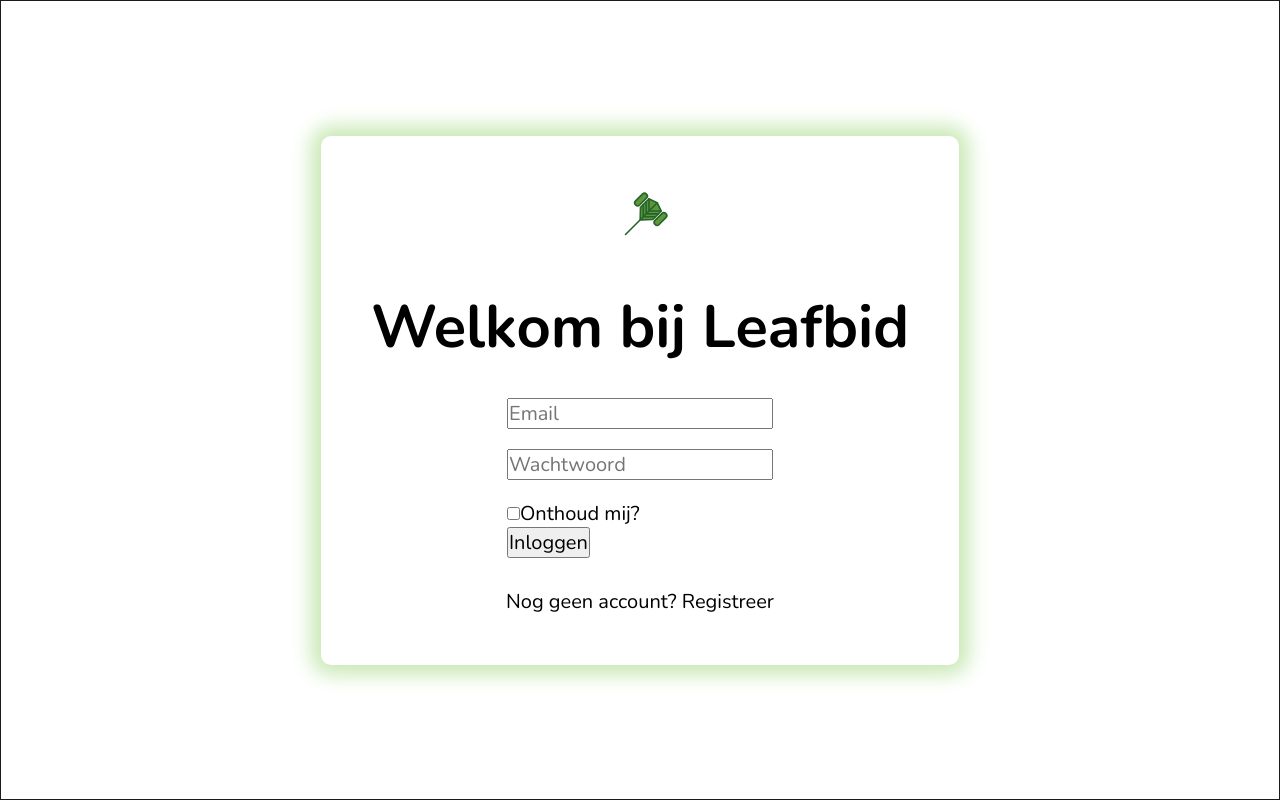
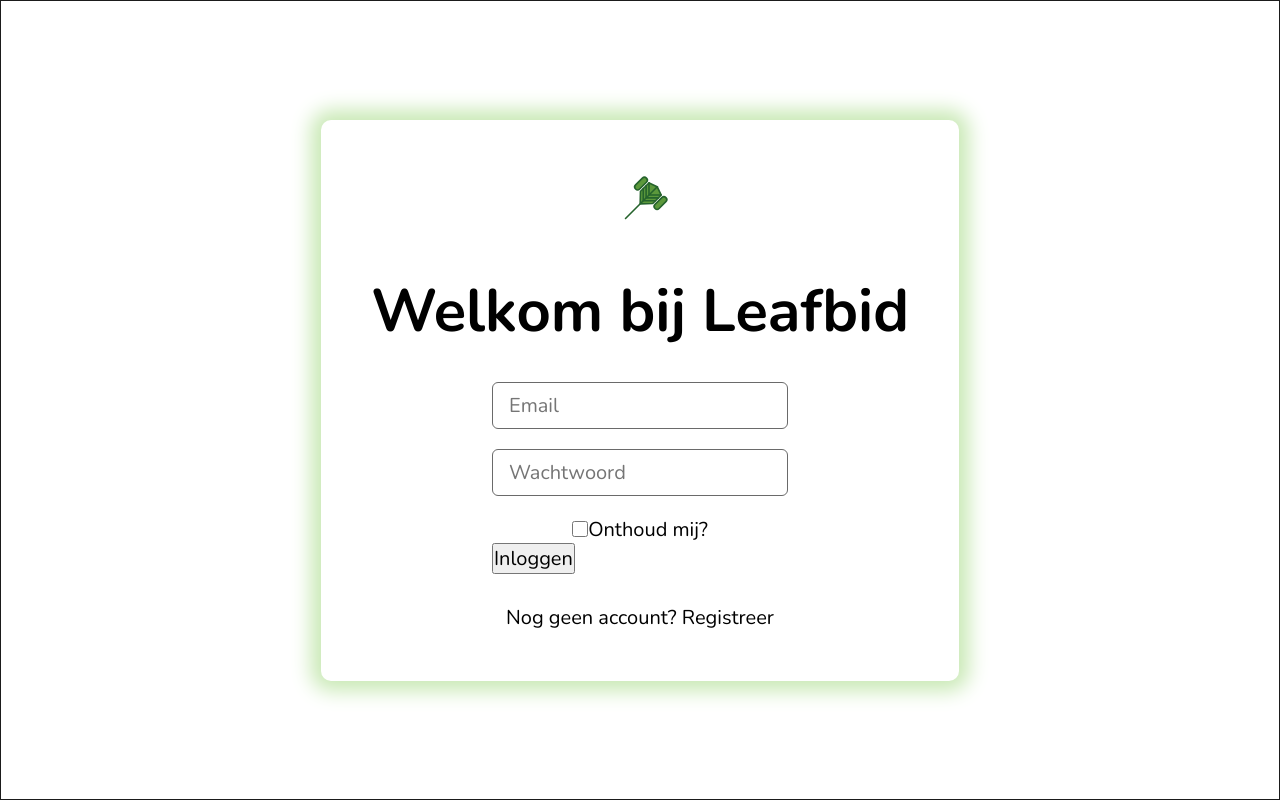
Before and after one commit to MishaOpstal/Floriday, a Next.js app in the folder LeafBidWeb/: page /Auth/Login in a window 1280 px wide. Built offline with nearby package versions, Linux system fonts and the light colour scheme.

Commit message:
Refactor login form to use Bootstrap and remove component
Replaced the custom LoginForm component with a Bootstrap-based form directly in the Login page. Updated styles in page.module.css and removed LoginForm.tsx and its CSS module to simplify and standardize the login UI.

```diff
--- a/LeafBidWeb/src/app/Auth/Login/page.module.css
+++ b/LeafBidWeb/src/app/Auth/Login/page.module.css
@@ -21,3 +21,27 @@
     background: #FFF;
     box-shadow: 0 0 20px 10px #C9E9B5;
 }
+
+.input{
+    display: flex;
+    padding: 9px 16px;
+    align-items: center;
+    gap: 8px;
+    align-self: stretch;
+    border-radius: 6px;
+    border: 1px solid #6A6A6A;
+    background: #FFF;
+}
+
+.check {
+    display: flex;
+    justify-content: center;
+    align-items: center;
+}
+
+.checkInput{
+    accent-color: #25632C;
+    width: 16px;
+    height: 16px;
+    color-scheme: transparent;
+}
--- a/LeafBidWeb/src/app/Auth/Login/page.tsx
+++ b/LeafBidWeb/src/app/Auth/Login/page.tsx
@@ -2,6 +2,7 @@ import Image from 'next/image';
 import Link from 'next/link';
 import s from './page.module.css';
 import "bootstrap/dist/css/bootstrap-grid.min.css"
+import Form from "react-bootstrap/Form";
 
 export default function LoginPage() {
     return (
@@ -22,26 +23,24 @@ export default function LoginPage() {
                 <form noValidate>
                     {/* Email */}
                     <div >
-                        <label htmlFor="email"></label>
-                        <div className="input-group mb-3">
-                           <span className="input-group-text" id="basic-addon1"></span>
-                           <input type="text" className="form-control" placeholder="Email" aria-label="Email" aria-describedby="basic-addon1"/>
+                        <div className="mb-3">
+                            <label htmlFor="email" className="form-label"></label>
+                            <Form.Control className={s.input} type="email" placeholder="Email"/>
                         </div>
                     </div>
 
                     {/* Password */}
                     <div>
-                        <label htmlFor="password"></label>
-                        <div className="input-group mb-3">
-                            <span className="input-group-text" id="basic-addon1"></span>
-                            <input type="password" className="form-control" placeholder="Wachtwoord" aria-label="Wachtwoord" aria-describedby="basic-addon1"/>
+                        <div className="mb-3">
+                            <label htmlFor="password" className="form-label"></label>
+                            <Form.Control className={s.input} type="password" placeholder="Wachtwoord"/>
                         </div>
                     </div>
 
                     {/* Remember me */}
                     <div className={`form-check ${s.check}`}> {/* keep Bootstrap semantics, add spacing via CSS module */}
                         <input
-                            className="form-check-input"
+                            className={`form-check-input bg-white ${s.checkInput}`}
                             type="checkbox"
                             id="remember"
                             name="remember"
@@ -52,15 +51,12 @@ export default function LoginPage() {
                     </div>
 
                     {/* Submit */}
-                    <button type="submit" className="btn btn-success w-100">
-                        Inloggen
-                    </button>
+                    <button type="button" className="btn btn-success">Inloggen</button>
                 </form>
 
                 <p className={s.registerLine}>
-                    Nog geen account?{' '}
                     <Link href="/Auth/Register" className={s.registerLink}>
-                        Registreer
+                        Nog geen account? Registreer
                     </Link>
                 </p>
             </section>
--- a/LeafBidWeb/src/components/LoginForm/LoginForm.module.css
+++ /dev/null
@@ -1,63 +0,0 @@
-.container{
-    display: flex;
-    flex-direction: column;
-    justify-content: center;
-    align-items: center;
-    gap: 40px;
-    align-self: stretch;
-}
-
-.underline{
-    display: flex;
-    align-items: center;
-    gap: 12px;
-    width: 100%;
-    padding-bottom: 6px;
-    border-bottom: 5px solid var(--secondary-border);
-}
-
-.authitem{
-    white-space: nowrap;
-    display: inline-block;
-    min-width: 150px;
-}
-
-.input{
-    color: var(--primary-text);
-    background: transparent;
-    border: none;
-    width: 100%;
-    flex: 1 1 auto;
-    outline: none;
-}
-
-/* Visually hide element but keep it accessible to screen readers */
-.srOnly{
-    position: absolute !important;
-    width: 1px !important;
-    height: 1px !important;
-    padding: 0 !important;
-    margin: -1px !important;
-    overflow: hidden !important;
-    clip: rect(0, 0, 0, 0) !important;
-    white-space: nowrap !important;
-    border: 0 !important;
-}
-
-.logInButton{
-    display: flex;
-    height: 75px;
-    padding: 0 50px;
-    flex-direction: column;
-    justify-content: center;
-    align-items: center;
-    gap: 10px;
-    border-radius: 100px;
-    background: var(--primary-border);
-}
-
-.buttonStyle{
-    color: var(--main-background);
-    background: transparent;
-    border: none;
-}
```
Also changed, not shown: LeafBidWeb/src/components/LoginForm/LoginForm.tsx (deleted, +0 -23 lines).
